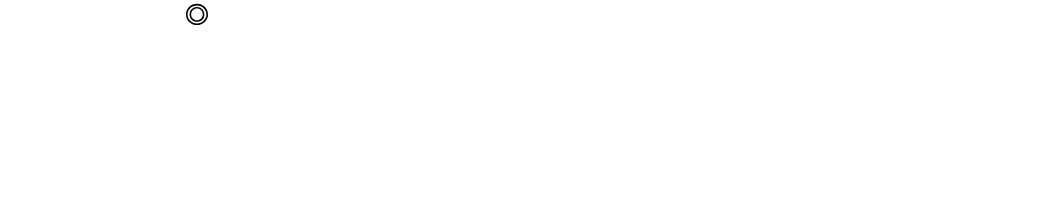
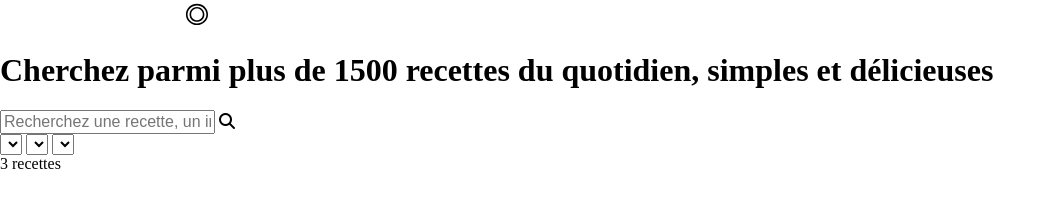
Before and after one commit to AnnabelleBraye/lespetitsplats, a website: page index.html in a window 1280 px wide. Shown: the whole page, without its empty margins (0-1056 px from the left). Drawn offline with Linux system fonts and the light colour scheme.

Commit message:
feat(html): Add html skeleton to try Tailwind.

```diff
--- a/index.html
+++ b/index.html
@@ -15,8 +15,28 @@
   <header>
     <img src="./src/assets/svg/logo-text.svg" alt="text">
     <img src="./src/assets/svg/logo-icon.svg" alt="text">
+
+    <h1>Cherchez parmi plus de 1500 recettes du quotidien, simples et délicieuses</h1>
+    <div>
+      <input placeholder="Recherchez une recette, un ingrédient...">
+      <span class="fa-solid fa-search"></span>
+    </div>
   </header>
   <main>
+    <!-- MultiSelects -->
+    <div>
+      <select>Ingrédients</select>
+      <select>Appareils</select>
+      <select>Ustensiles</select>
+      <div>
+        3 recettes
+      </div>
+    </div>
+
+    <!-- Recipes list -->
+    <div>
+
+    </div>
   </main>
 </body>
 
```
